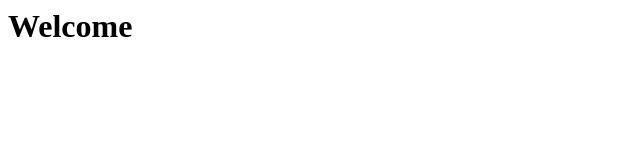
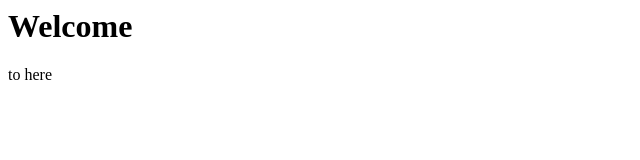
Before and after one commit to DavidsTreeDevelopment/newGitTest, a plain HTML site: page index.html in a window 1280 px wide. Shown: the full height of the page, 0-640 px from the left. Drawn offline with Linux system fonts and the light colour scheme.

Commit message:
made changes

```diff
--- a/index.html
+++ b/index.html
@@ -1,6 +1,7 @@
 <html>
 
-<h1>Welcome</h1>
+    <h1>Welcome</h1>
 
+    <p>to here</p>
 
 </html>
```
